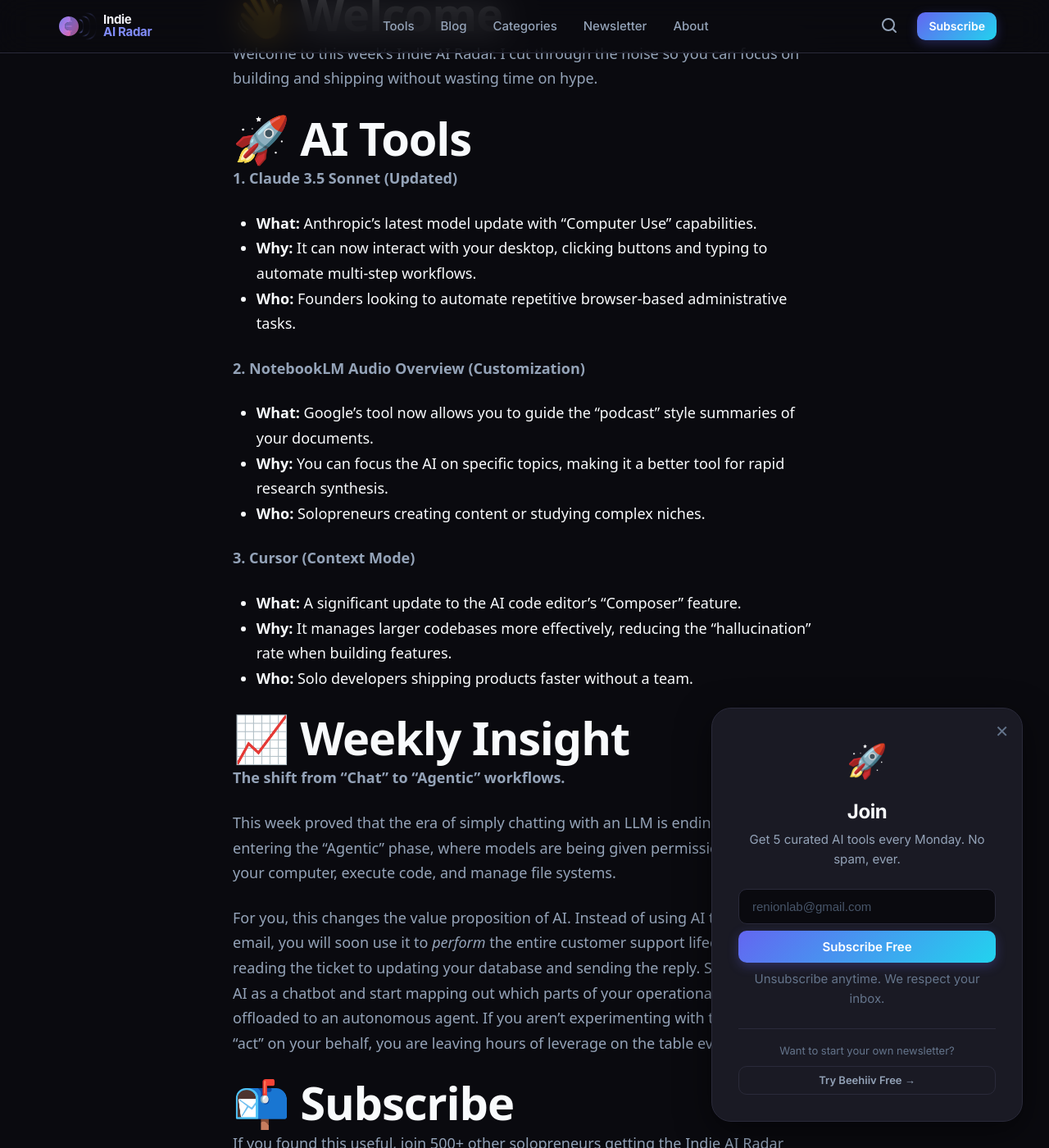
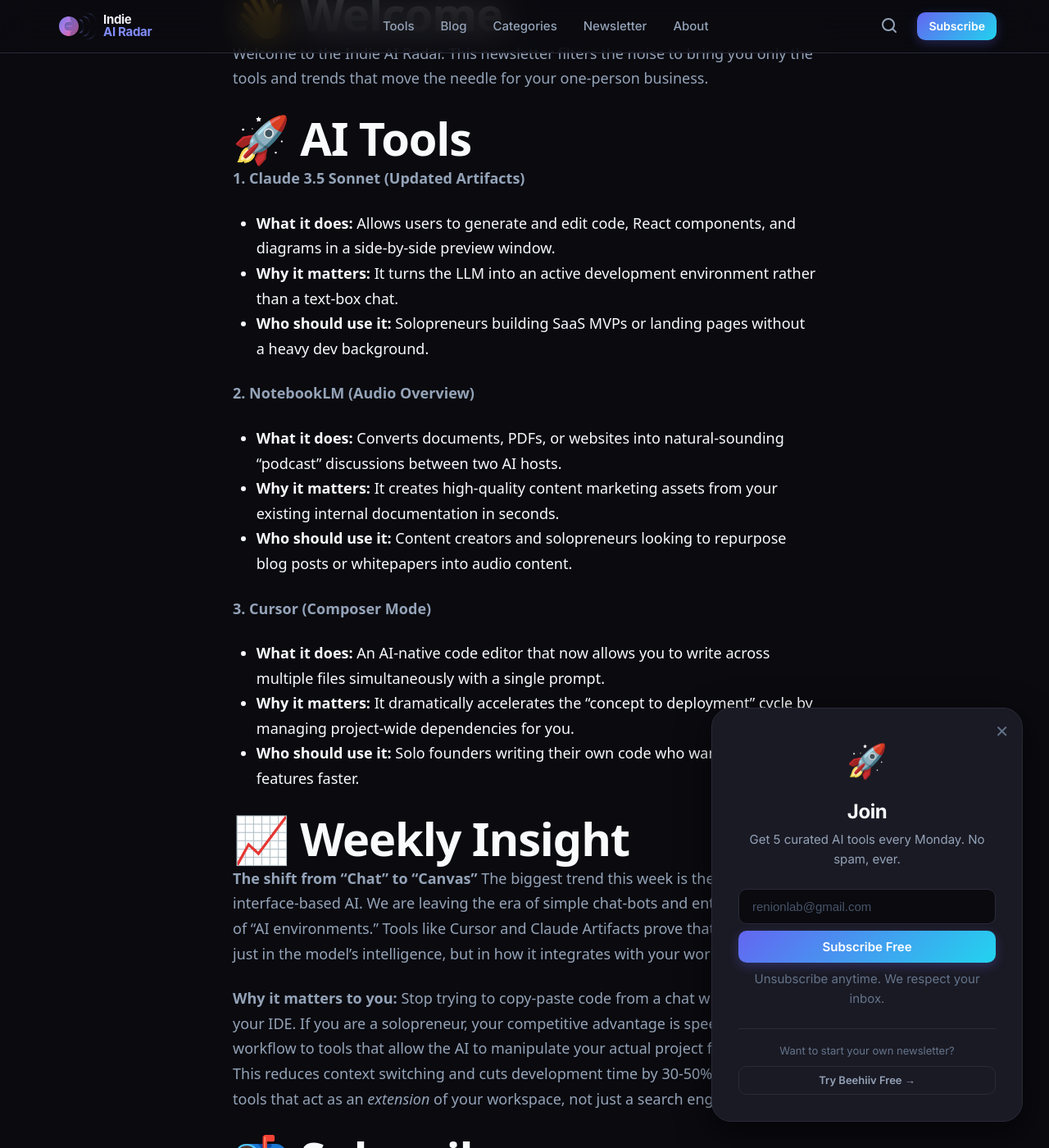
Before and after one commit to renion-dev/indiearadar, a Jekyll site: the page built from _posts/2026-08-14-weekly-ai-tools-digest-top-tools-for-indie-hackers.md, in a window 1280 px wide and 1400 px high, scrolled down 820 px. Shown: the whole window at 82% size. Built offline with Jekyll 4.4.1, drawn with Linux system fonts in a browser that asks for light colours; some of the changed text lies outside the part shown.

Commit message:
🤖 New blog post and updated tag pages [2026-08-14 21:05]

```diff
--- a/_posts/2026-08-14-weekly-ai-tools-digest-top-tools-for-indie-hackers.md
+++ b/_posts/2026-08-14-weekly-ai-tools-digest-top-tools-for-indie-hackers.md
@@ -11,33 +11,30 @@ image: "assets/images/og/tool-weekly-ai-tools-digest-top-tools-for-indie-hackers
 ---
 
 # 👋 Welcome
-Welcome to this week’s Indie AI Radar. I cut through the noise so you can focus on building and shipping without wasting time on hype.
+Welcome to the Indie AI Radar. This newsletter filters the noise to bring you only the tools and trends that move the needle for your one-person business.
 
 # 🚀 AI Tools
 
-**1. Claude 3.5 Sonnet (Updated)**
-*   **What:** Anthropic’s latest model update with "Computer Use" capabilities.
-*   **Why:** It can now interact with your desktop, clicking buttons and typing to automate multi-step workflows.
-*   **Who:** Founders looking to automate repetitive browser-based administrative tasks.
+**1. Claude 3.5 Sonnet (Updated Artifacts)**
+*   **What it does:** Allows users to generate and edit code, React components, and diagrams in a side-by-side preview window.
+*   **Why it matters:** It turns the LLM into an active development environment rather than a text-box chat.
+*   **Who should use it:** Solopreneurs building SaaS MVPs or landing pages without a heavy dev background.
 
-**2. NotebookLM Audio Overview (Customization)**
-*   **What:** Google’s tool now allows you to guide the "podcast" style summaries of your documents.
-*   **Why:** You can focus the AI on specific topics, making it a better tool for rapid research synthesis.
-*   **Who:** Solopreneurs creating content or studying complex niches.
+**2. NotebookLM (Audio Overview)**
+*   **What it does:** Converts documents, PDFs, or websites into natural-sounding "podcast" discussions between two AI hosts.
+*   **Why it matters:** It creates high-quality content marketing assets from your existing internal documentation in seconds.
+*   **Who should use it:** Content creators and solopreneurs looking to repurpose blog posts or whitepapers into audio content.
 
-**3. Cursor (Context Mode)**
-*   **What:** A significant update to the AI code editor’s "Composer" feature.
-*   **Why:** It manages larger codebases more effectively, reducing the "hallucination" rate when building features.
-*   **Who:** Solo developers shipping products faster without a team.
+**3. Cursor (Composer Mode)**
+*   **What it does:** An AI-native code editor that now allows you to write across multiple files simultaneously with a single prompt.
+*   **Why it matters:** It dramatically accelerates the "concept to deployment" cycle by managing project-wide dependencies for you.
+*   **Who should use it:** Solo founders writing their own code who want to ship features faster.
 
 # 📈 Weekly Insight
-**The shift from "Chat" to "Agentic" workflows.**
+**The shift from "Chat" to "Canvas"**
+The biggest trend this week is the move toward interface-based AI. We are leaving the era of simple chat-bots and entering the era of "AI environments." Tools like Cursor and Claude Artifacts prove that the value isn’t just in the model’s intelligence, but in how it integrates with your workflow.
 
-This week proved that the era of simply chatting with an LLM is ending. We are entering the "Agentic" phase, where models are being given permission to navigate your computer, execute code, and manage file systems.
-
-For you, this changes the value proposition of AI. Instead of using AI to *write* an email, you will soon use it to *perform* the entire customer support lifecycle—from reading the ticket to updating your database and sending the reply. Stop thinking of AI as a chatbot and start mapping out which parts of your operational stack can be offloaded to an autonomous agent. If you aren't experimenting with tools that can "act" on your behalf, you are leaving hours of leverage on the table every week.
+**Why it matters to you:** Stop trying to copy-paste code from a chat window into your IDE. If you are a solopreneur, your competitive advantage is speed. Shift your workflow to tools that allow the AI to manipulate your actual project files directly. This reduces context switching and cuts development time by 30-50%. Focus on tools that act as an *extension* of your workspace, not just a search engine for text.
 
 # 📬 Subscribe
-If you found this useful, join 500+ other solopreneurs getting the Indie AI Radar every Monday.
-
-[Click here to subscribe]
+Get these updates delivered to your inbox every Monday. Join other indie founders building faster by **[subscribing here]**.
```
